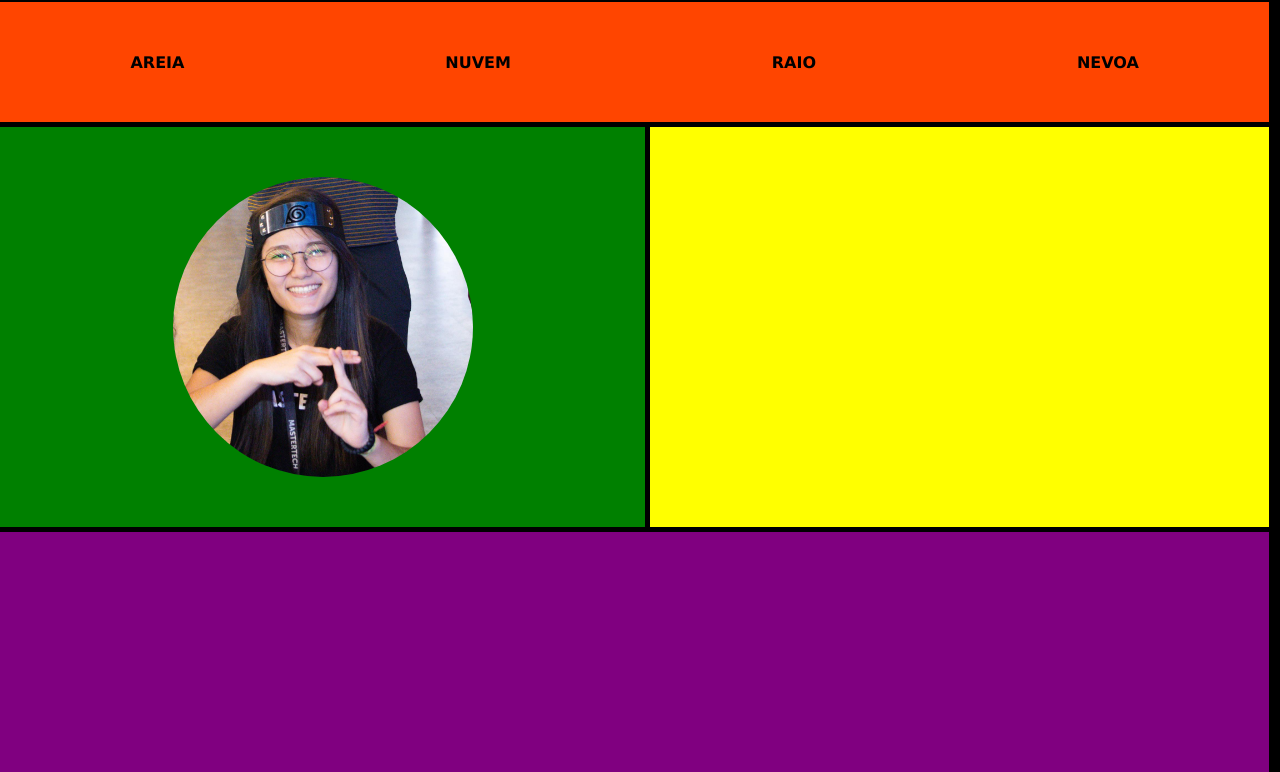
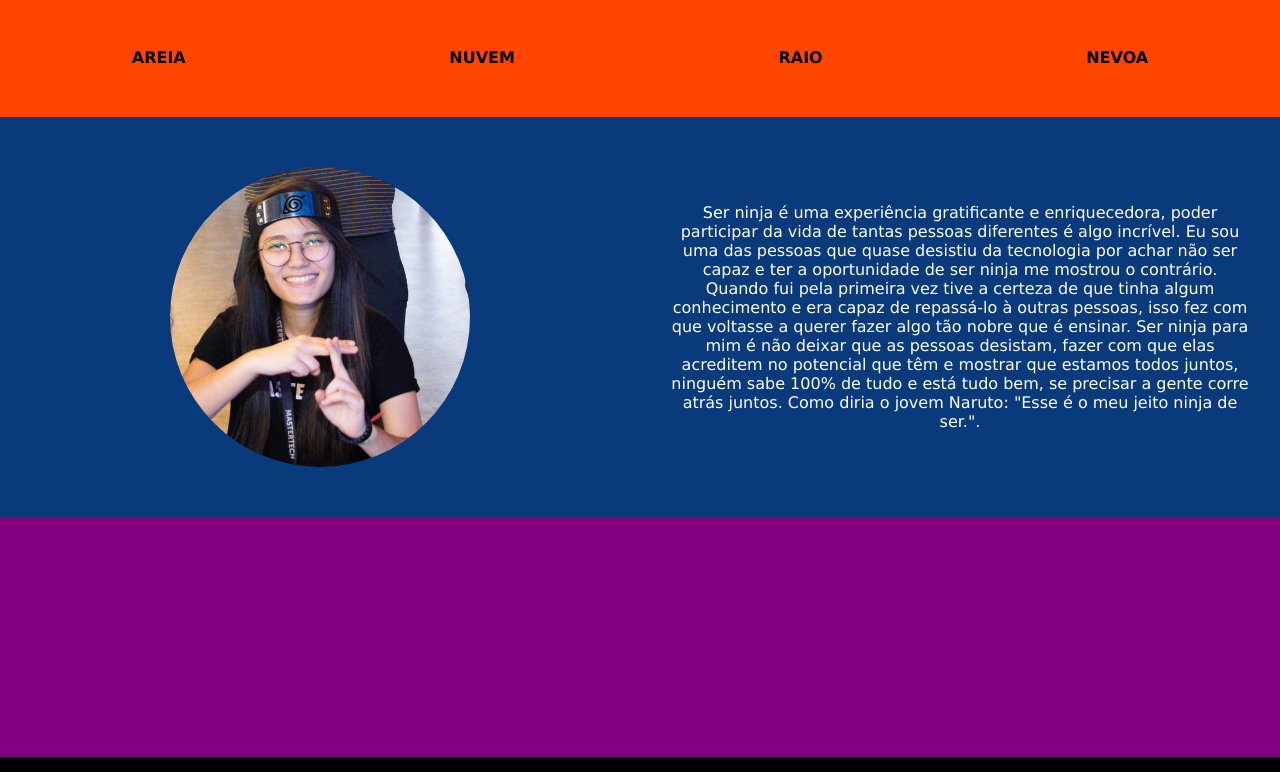
Before and after one commit to AmandaMelao/103-grid, a plain HTML site: page index.html in a window 1280 px wide. Shown: the part 163-935 px from the top of the page. Drawn offline with Linux system fonts and the light colour scheme.

Commit message:
Adicionar sobre Aninha no aside

```diff
--- a/index.html
+++ b/index.html
@@ -25,7 +25,12 @@
             <img src="imagem/AnaN.jpeg" alt="Foto da Ana">
     </section>
 
-    <aside></aside>
+    <aside>
+        <p>
+                Ser ninja é uma experiência gratificante e enriquecedora, poder participar da vida de tantas pessoas diferentes é algo incrível. Eu sou uma das pessoas que quase desistiu da tecnologia por achar não ser capaz e ter a oportunidade de ser ninja me mostrou o contrário. Quando fui pela primeira vez tive a certeza de que tinha algum conhecimento e era capaz de repassá-lo à outras pessoas, isso fez com que voltasse a querer fazer algo tão nobre que é ensinar.
+                Ser ninja para mim é não deixar que as pessoas desistam, fazer com que elas acreditem no potencial que têm e mostrar que estamos todos juntos, ninguém sabe 100% de tudo e está tudo bem, se precisar a gente corre atrás juntos. Como diria o jovem Naruto: "Esse é o meu jeito ninja de ser.".
+        </p>
+    </aside>
 
     <footer></footer>
 </body>
--- a/style.css
+++ b/style.css
@@ -6,8 +6,8 @@ body{
                          'section section aside aside'
                          'footer footer footer footer';
     grid-template-rows: 20vh 15vh 50vh 30vh;
-    grid-template-columns: 25% 25% 24% 24%;
-    grid-gap: 5px;
+    grid-template-columns: 25% 25% 25% 25%;
+    grid-gap: 0px;
     background-color: black;
 }
 
@@ -54,7 +54,7 @@ nav a:hover{
 
 section{
     align-items: center;
-    background-color: green;
+    background-color: #093b7c;
     display: flex;
     grid-area: section;
     justify-content: center;
@@ -67,7 +67,16 @@ section img{
 
 aside{
     grid-area: aside;
-    background-color: yellow;
+    background-color: #093b7c;
+    display: flex;
+    align-items: center;
+    text-align: center;
+    padding: 0 30px;
+}
+
+aside p{
+    color: white;
+    font-family: 'Lucida Sans', 'Lucida Sans Regular', 'Lucida Grande', 'Lucida Sans Unicode', Geneva, Verdana, sans-serif;
 }
 
 footer{
```
